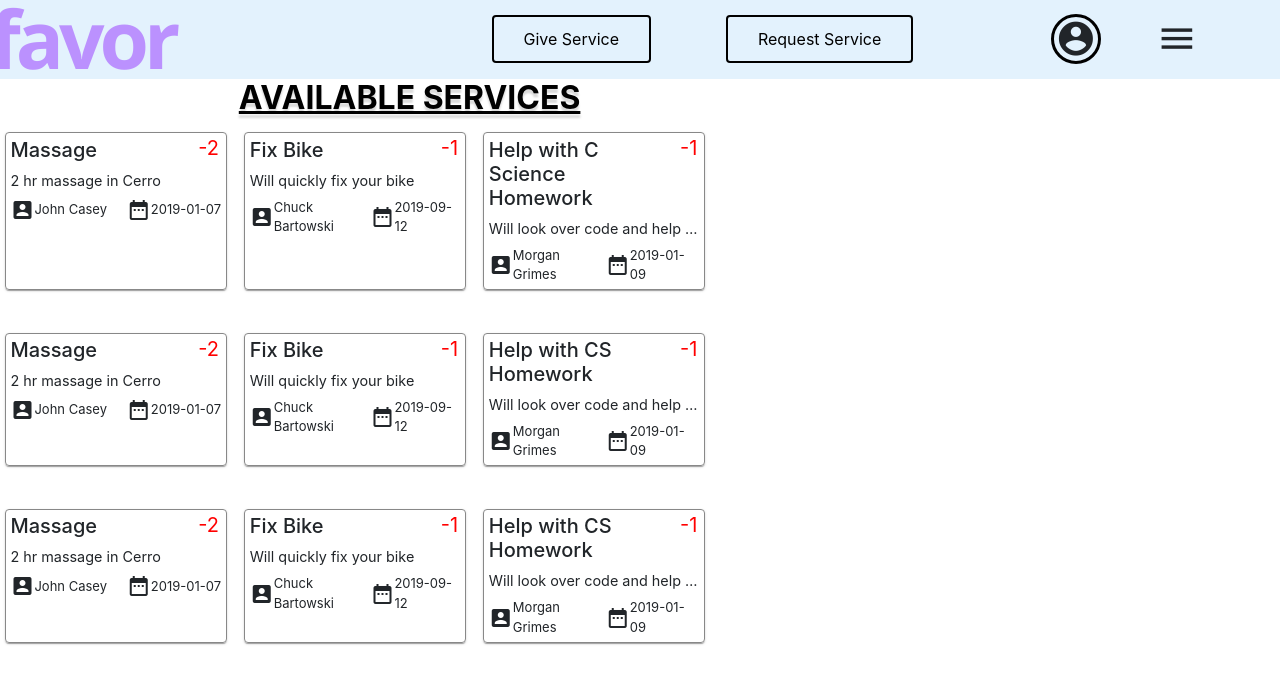
After one commit to rupaltotale/Favor-Webapp, a Django app: page /give/ in a window 1280 px wide. The commit adds this page. Shown: the top 684 px of the page. Run offline with Django 3.2, Linux system fonts and the light colour scheme; some libraries are stand-ins or nearby versions.

Commit message:
Added carding for giving service page

```diff
--- a/favorProject/favorApp/static/css/card.css
+++ b/favorProject/favorApp/static/css/card.css
@@ -1,10 +1,4 @@
-:root {
-    --card-list-size: 75%;
-    --num-grid-columns: 3;
-}
-
 .my-card {
-    /* width: 100%;width: calc(var(--card-list-size) / var(--num-grid-columns)); */
     height: 100%;
     position: relative;
     padding: 2% 2%;
@@ -17,27 +11,22 @@
 }
 
 .my-card:hover {
-    box-shadow: 0px 4px 2px -2px rgba(0,0,0,0.2),
-        0px 2px 2px 0px rgba(0,0,0,0.14),
-        0px 2px 6px 0px rgba(0,0,0,0.12);
-    background-color: rgba(0, 0, 0, 0.1);
+    box-shadow: 0px 4px 2px -2px rgba(0,0,0,0.4),
+        0px 2px 2px 0px rgba(0,0,0,0.3),
+        0px 2px 6px 0px rgba(0,0,0,0.2);
+    background-color: rgba(14, 58, 153, 0.1);
+    transform: scale(1.05);
 }
 
 .my-card-title {
-    max-width: 80%;
+    max-width: 85%;
 }
 
 .my-card-desc {
-    font-size: 1em;
-}
-
-.my-card-list {
-    display: grid;
-    padding: 5px;
-    width: var(--card-list-size);
-    grid-row-gap: 5%;
-    grid-column-gap: 2%;
-    grid-template-columns: repeat(3, calc(var(--card-list-size) / var(--num-grid-columns)));
+    font-size: 0.9em;
+    white-space: nowrap;
+    text-overflow: ellipsis;
+    overflow-x: hidden;
 }
 
 .num-favors {
@@ -46,3 +35,15 @@
     right: 3%;
     top: 0;
 }
+
+.small-text {
+    font-size: 13px;
+}
+
+.medium-text {
+    font-size: 15px;
+}
+
+.icon-text-container {
+    margin-top: 3%;
+}
--- /dev/null
+++ b/favorProject/favorApp/static/css/card_list.css
@@ -0,0 +1,30 @@
+:root {
+    --card-list-size: 70%;
+    --num-grid-columns: 3;
+    --grid-column-gap: 2%;
+}
+
+.title-container {
+    width: calc(var(--card-list-size) - (var(--num-grid-columns) * var(--grid-column-gap)));
+    text-align: center;
+}
+
+.my-card-list {
+    display: grid;
+    padding: 5px;
+    width: var(--card-list-size);
+    grid-row-gap: 10%;
+    grid-column-gap: var(--grid-column-gap);
+    grid-template-columns: repeat(var(--num-grid-columns), 25%);
+}
+
+.my-card-list-title {
+    text-align: center;
+    font-size: 2em;
+    margin-bottom: 10px;
+    text-transform: uppercase;
+    font-weight: bold;
+    color: black;
+    text-shadow: 0 4px 2px rgba(0, 0, 0, .15);
+    text-decoration: underline;
+}
--- a/favorProject/favorApp/static/css/main.css
+++ b/favorProject/favorApp/static/css/main.css
@@ -1,5 +1,9 @@
 :root {
     --title-color: rgba(128, 0, 255, 0.4);
+}
+
+p {
+    margin: 0;
 }
 
 .flex {
@@ -79,10 +83,15 @@
     color: red;
 }
 
+.right-align-margin {
+    margin-left: auto;
+}
+
+
 .footer-position {
     font-size: 16px;
     position: absolute;
     bottom: 0;
     width: 100%;
-    height: 4.5rem;            /* Footer height */
+    height: 4.5rem;
 }
--- a/favorProject/favorApp/views.py
+++ b/favorProject/favorApp/views.py
@@ -31,6 +31,85 @@ def test(request):
             },
             {
                 "title" : "Help with CS Homework",
+                "favors" : 3,
+                "description" : "Will look over code and help fix bugs or help get started on assignment",
+                "username" : "Morgan Grimes",
+                "date" : "2019-01-09",
+                "location" : "CSL"
+            },
+        ]
+    })
+
+def give(request):
+    # some code
+    return render(request, 'give.html', {
+        "cards" : [
+            {
+                "title" : "Massage",
+                "favors" : 2,
+                "description" : "2 hr massage in Cerro",
+                "username" : "John Casey",
+                "date" : "2019-01-07",
+                "location" : "Cerro Vista"
+            },
+            {
+                "title" : "Fix Bike",
+                "favors" : 1,
+                "description" : "Will quickly fix your bike",
+                "username" : "Chuck Bartowski",
+                "date" : "2019-09-12",
+                "location" : "University Union shop"
+            },
+            {
+                "title" : "Help with C Science Homework",
+                "favors" : 1,
+                "description" : "Will look over code and help fix bugs or help get started on assignment",
+                "username" : "Morgan Grimes",
+                "date" : "2019-01-09",
+                "location" : "CSL"
+            },
+            {
+                "title" : "Massage",
+                "favors" : 2,
+                "description" : "2 hr massage in Cerro",
+                "username" : "John Casey",
+                "date" : "2019-01-07",
+                "location" : "Cerro Vista"
+            },
+            {
+                "title" : "Fix Bike",
+                "favors" : 1,
+                "description" : "Will quickly fix your bike",
+                "username" : "Chuck Bartowski",
+                "date" : "2019-09-12",
+                "location" : "University Union shop"
+            },
+            {
+                "title" : "Help with CS Homework",
+                "favors" : 1,
+                "description" : "Will look over code and help fix bugs or help get started on assignment",
+                "username" : "Morgan Grimes",
+                "date" : "2019-01-09",
+                "location" : "CSL"
+            },
+            {
+                "title" : "Massage",
+                "favors" : 2,
+                "description" : "2 hr massage in Cerro",
+                "username" : "John Casey",
+                "date" : "2019-01-07",
+                "location" : "Cerro Vista"
+            },
+            {
+                "title" : "Fix Bike",
+                "favors" : 1,
+                "description" : "Will quickly fix your bike",
+                "username" : "Chuck Bartowski",
+                "date" : "2019-09-12",
+                "location" : "University Union shop"
+            },
+            {
+                "title" : "Help with CS Homework",
                 "favors" : 1,
                 "description" : "Will look over code and help fix bugs or help get started on assignment",
                 "username" : "Morgan Grimes",
--- a/favorProject/favorProject/urls.py
+++ b/favorProject/favorProject/urls.py
@@ -19,6 +19,7 @@ from favorApp import views
 
 urlpatterns = [
     path('', views.home),
+    path('give/', views.give),
     path('test/', views.test),
     path('admin/', admin.site.urls),
 ]
--- a/favorProject/templates/base.html
+++ b/favorProject/templates/base.html
@@ -92,7 +92,5 @@
         ></script>
         {% block pageScripts %}
         {% endblock pageScripts %}
-        <script src="{% static 'js/Card.js' %}"></script>
-        <script src="{% static 'js/CardList.js' %}"></script>
     </scripts>
 </html>
--- /dev/null
+++ b/favorProject/templates/give.html
@@ -0,0 +1,28 @@
+{% extends "base.html" %} {% load static %} {% block pageHeader %}
+    <link rel="stylesheet" type="text/css" href="{% static 'css/card.css' %}" />
+    <link rel="stylesheet" type="text/css" href="{% static 'css/card_list.css' %}" />
+{% endblock pageHeader%}
+{% block pageContent %}
+    <div class="title-container">
+        <h2 class="my-card-list-title">Available Services</h2>
+    </div>
+    <div class="my-card-list">
+        {% for card in cards %}
+            <div class="my-card">
+                <h5 class="my-card-title">{{ card.title }}</h5>
+                <p class="red num-favors">-{{ card.favors }}</p>
+                <p class="my-card-desc">{{ card.description }}</p>
+                <div class="flex">
+                    <div class="icon-text-container flex">
+                        <i class="material-icons">account_box</i>
+                        <p class="small-text">{{ card.username }}</p>
+                    </div>
+                    <div class="icon-text-container flex right-align-margin">
+                        <i class="material-icons">date_range</i>
+                        <p class="small-text">{{ card.date }}</p>
+                    </div>
+                </div>
+            </div>
+        {% endfor %}
+    </div>
+{% endblock pageContent %}
```
Also changed, not shown: favorProject/favorApp/static/js/Card.js (deleted, +0 -30 lines), favorProject/favorApp/static/js/CardList.js (deleted, +0 -20 lines), favorProject/favorApp/static/js/test.js (deleted, +0 -16 lines).
